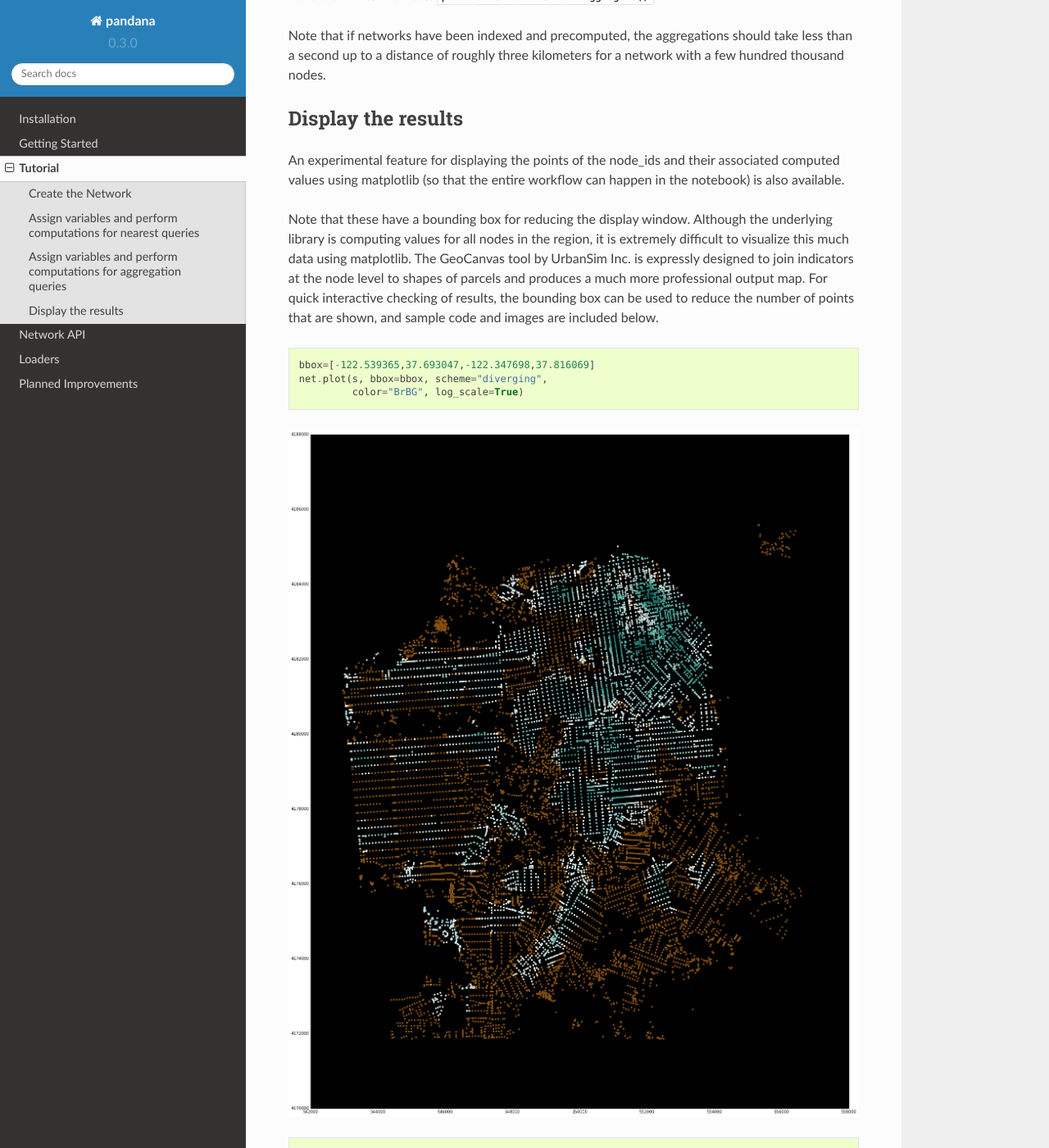
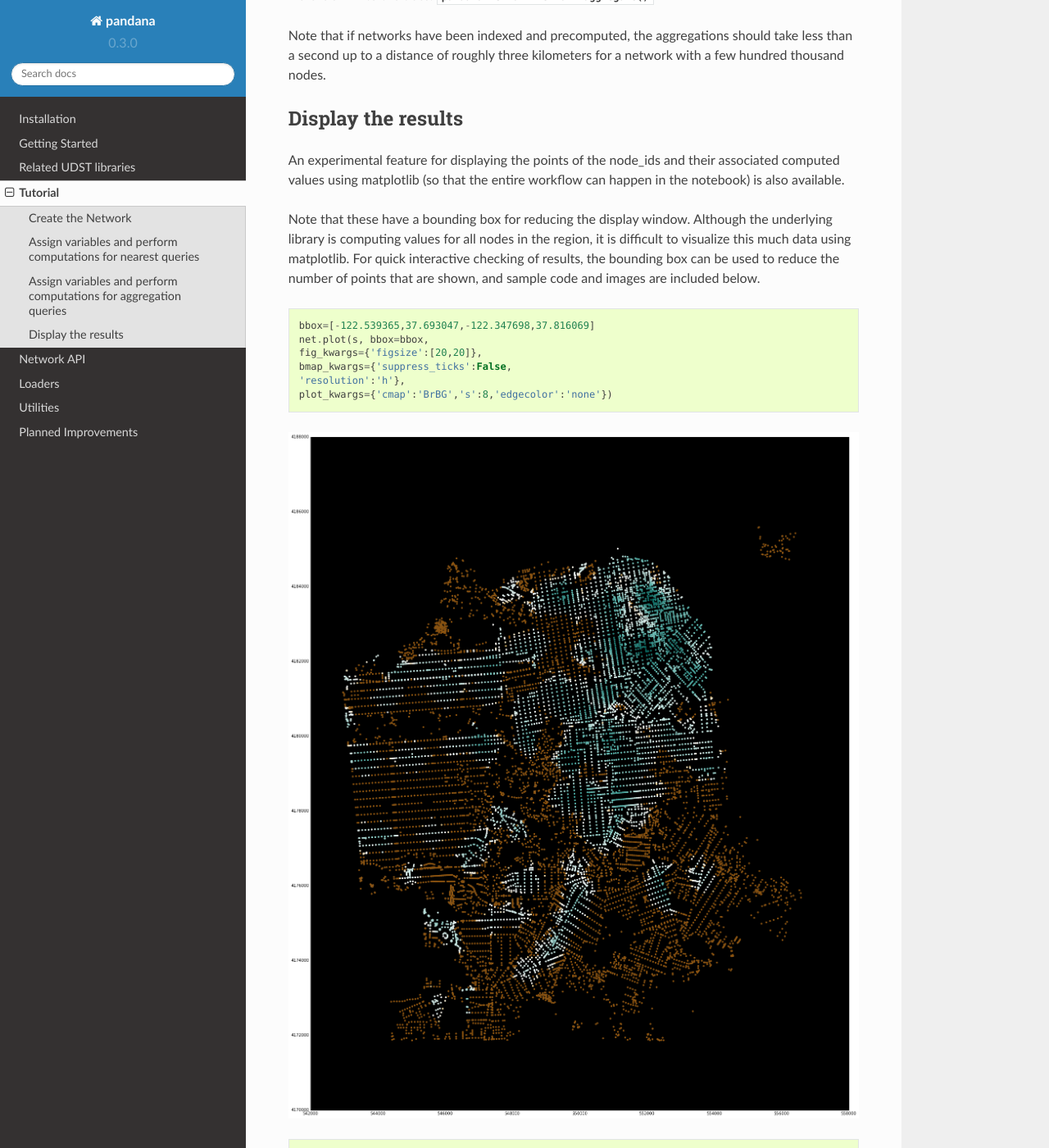
Before and after one commit to UDST/pandana, a Sphinx documentation site: the page built from docs/tutorial.rst, in a window 1280 px wide and 1400 px high, scrolled down 4029 px. Shown: the whole window at 82% size. Built offline with Sphinx 7.4.7 and the Read the Docs theme 2.0.0, drawn with Linux system fonts in a browser that asks for light colours; some of the changed text lies outside the part shown.

Commit message:
updated docstrings and documentation

```diff
--- a/docs/futurework.rst
+++ b/docs/futurework.rst
@@ -14,11 +14,7 @@
 * Batch (multi-threaded) routing between a large number of pairs of nodes in
   the network
 
-* Additional OpenStreetMap, ESRI ShapeFile and Geodatabase,
-  and GTFS (General Transit Feed Service) importing
-
-* Unification of multiple networks, like combining the pedestrian
-  OpenStreetMap network with the GTFS transit schedules
+* Additional OpenStreetMap, ESRI ShapeFile and Geodatabase importing
 
 * Returning a DataFrame of all source-destination nodes within a certain
   distance (and including the distance)
--- a/docs/index.rst
+++ b/docs/index.rst
@@ -24,6 +24,7 @@
    tutorial
    network
    loaders
+   utilities
    futurework
 
 Indices and tables
--- a/docs/tutorial.rst
+++ b/docs/tutorial.rst
@@ -17,7 +17,7 @@
 First create the network.  Although the API is incredibly simple,
 this is likely to be the most difficult part of using Pandana.  In the future
 we will leverage the import functionality of tools like ``geopandas`` to
-directly access OpenStreetMap and networks via shapefiles,
+directly access networks via shapefiles,
 but for now the initialization :py:meth:`pandana.network.Network.__init__`
 takes a small number of Pandas Series objects.
 
@@ -205,22 +205,27 @@
 
 Note that these have a bounding box for reducing the display window.
 Although the underlying library is computing values for all nodes in the
-region, it is extremely difficult to visualize this much data using
-matplotlib.  The GeoCanvas tool by UrbanSim Inc. is expressly designed to join
-indicators at the node level to shapes of parcels and produces a much more
-professional output map.  For quick interactive checking of results,
+region, it is difficult to visualize this much data using
+matplotlib.  For quick interactive checking of results,
 the bounding box can be used to reduce the number of points that are shown,
 and sample code and images are included below. ::
 
     bbox=[-122.539365,37.693047,-122.347698,37.816069]
-    net.plot(s, bbox=bbox, scheme="diverging",
-             color="BrBG", log_scale=True)
+    net.plot(s, bbox=bbox,
+    fig_kwargs={'figsize':[20,20]},
+    bmap_kwargs={'suppress_ticks':False,
+    'resolution':'h'},
+    plot_kwargs={'cmap':'BrBG','s':8,'edgecolor':'none'})
+
 
 .. image:: img/500metersum.png
 
 ::
 
-    net.plot(u, bbox=bbox, scheme="diverging",
-             color="BrBG", log_scale=True)
+    net.plot(u, bbox=bbox,
+    fig_kwargs={'figsize':[20,20]},
+    bmap_kwargs={'suppress_ticks':False,
+    'resolution':'h'},
+    plot_kwargs={'cmap':'BrBG','s':8,'edgecolor':'none'}
 
 .. image:: img/2000metersum.png
--- /dev/null
+++ b/docs/utilities.rst
@@ -0,0 +1,4 @@
+Utilities
+=========
+
+.. autofunction:: pandana.utils.reindex
```
Also changed, not shown: other parts of docs/tutorial.rst (+2 -2 lines), README.rst (+12 -2 lines), docs/introduction.rst (+32 -3 lines), docs/loaders.rst (+7 -0 lines), 2 other files.
